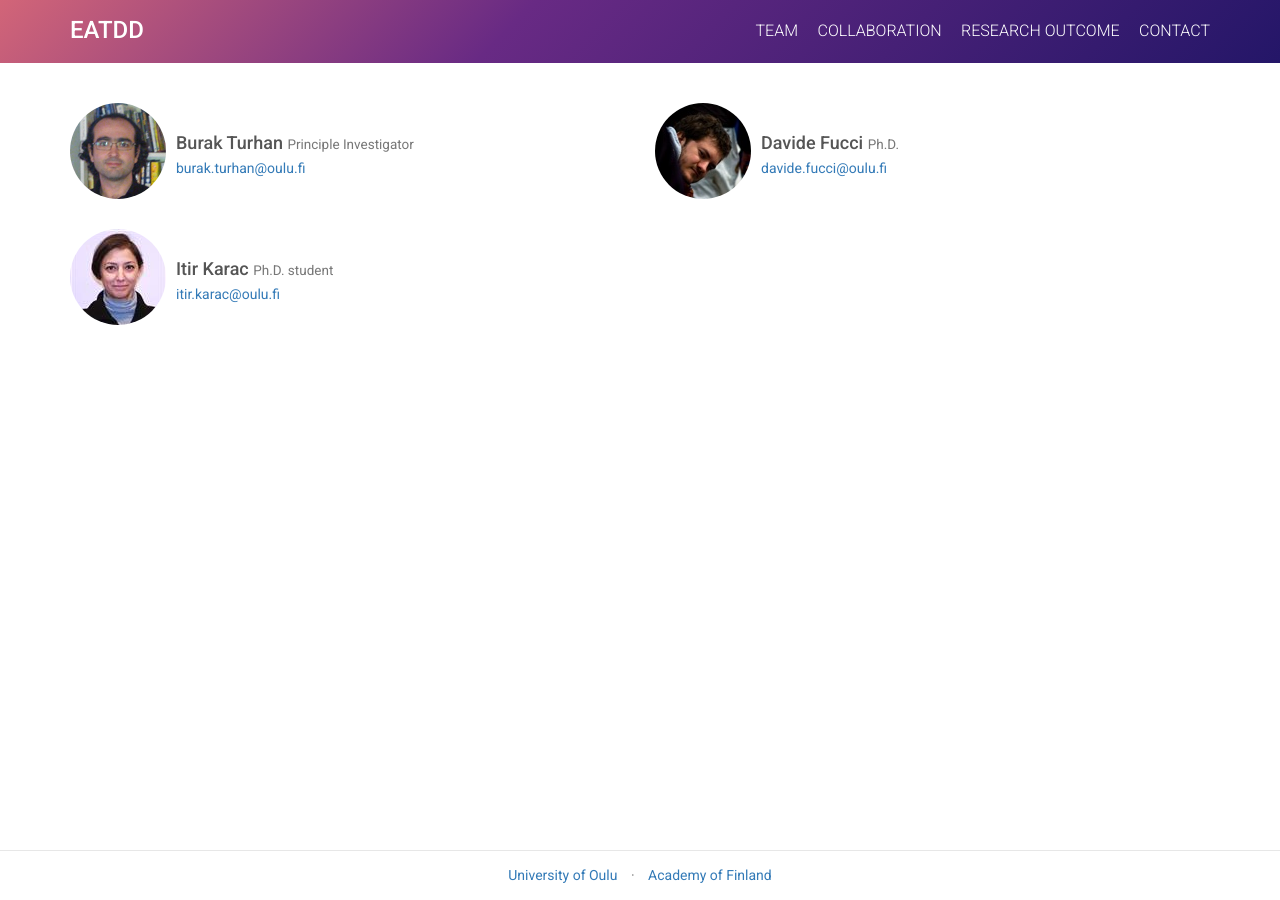
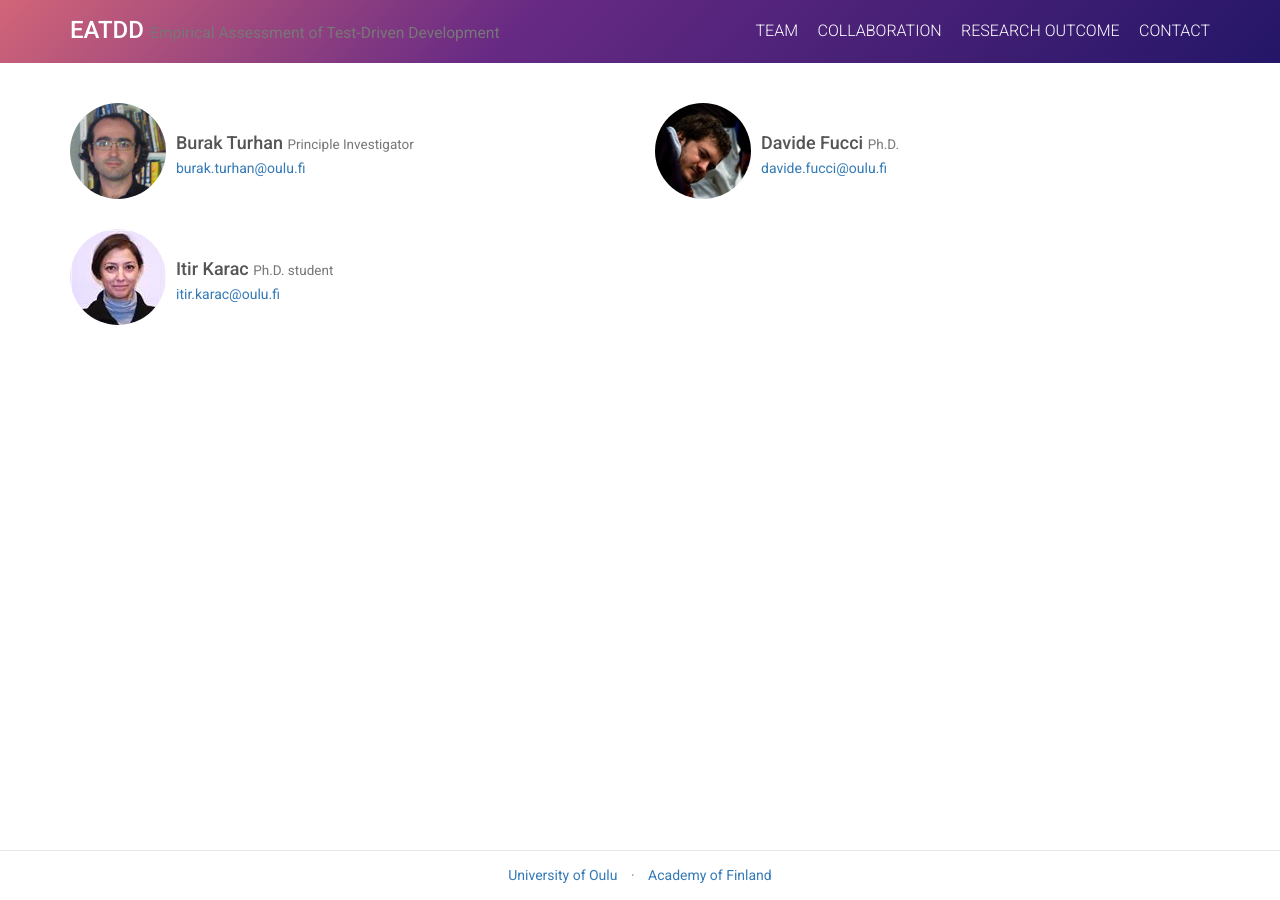
Before and after one commit to M3SOulu/EATDD, a Jekyll site: the page built from team.md, in a window 1280 px wide. Built offline with Jekyll 4.4.1, drawn with Linux system fonts in a browser that asks for light colours.

Commit message:
Update default.html

```diff
--- a/_layouts/default.html
+++ b/_layouts/default.html
@@ -6,7 +6,7 @@
       <header class="site">
         <div class="container">
           {% include menu.html %}
-          <h1><a href="{{ "/" | prepend: site.baseurl }}">EATDD</a></h1>
+          <h1><a href="{{ "/" | prepend: site.baseurl }}">EATDD <small><span class="featured">E</span>mpirical <span class="featured">A</span>ssessment of <span class="featured">T</span>est-<span class="featured">D</span>riven <span class="featured">D</span>evelopment</small></a></h1>
         </div>
       </header>
       <main>
```
